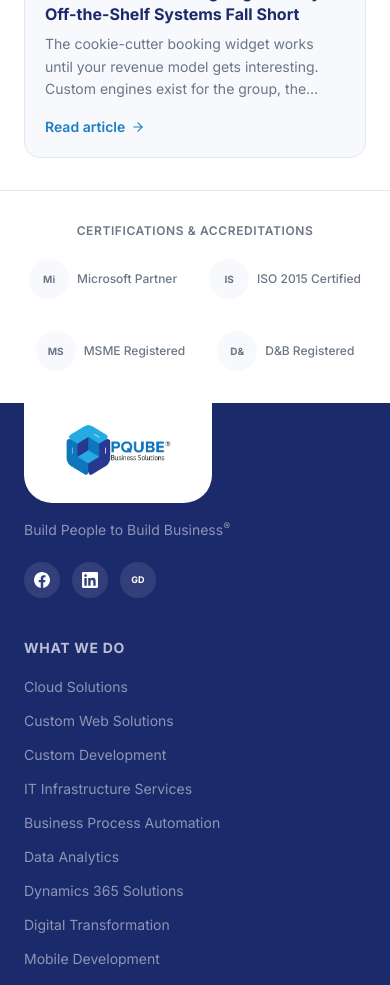
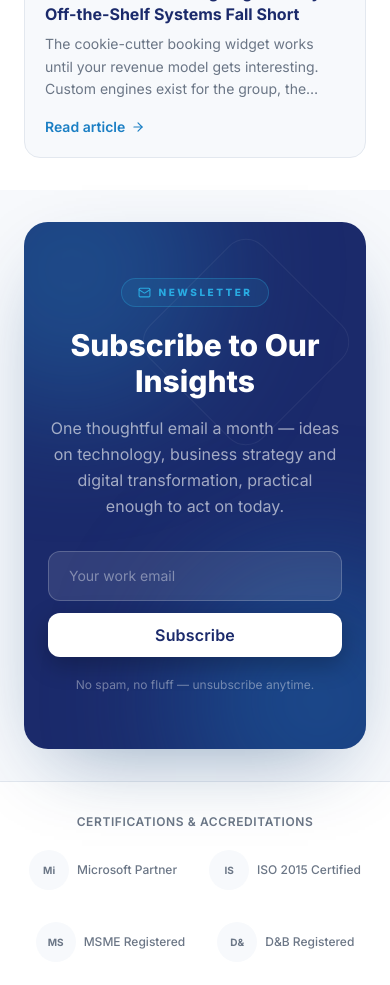
Before and after one commit to MIRUN2303/PQube, a React (Vite) app: page /insights in a window 390 px wide. Shown: the part 4780-5765 px from the top of the page. Built offline with nearby package versions, Linux system fonts and the light colour scheme.

Commit message:
Cubes cursor interaction via forwarded events, remove UI-explanation copy, subscribe to insights section, schedule-demo buttons to MS Bookings

```diff
--- a/src/components/Header.jsx
+++ b/src/components/Header.jsx
@@ -103,7 +103,7 @@ export default function Header() {
               lineColor="#29ABE2"
               textColor="#FFFFFF"
               intensity={1.3}
-              onClick={() => navigate('/contact')}
+              onClick={() => window.open('https://bookings.cloud.microsoft/book/PQubeBusinessSolutions@pqube.in/?ismsaljsauthenabled=true', '_blank', 'noopener,noreferrer')}
             >
               Schedule Free Demo
             </SpecularButton>
--- a/src/components/Hero.jsx
+++ b/src/components/Hero.jsx
@@ -27,7 +27,7 @@ export default function Hero() {
 
             <div className="flex flex-col sm:flex-row items-center gap-4 justify-center lg:justify-start">
               <a
-                href="/contact"
+                href="https://bookings.cloud.microsoft/book/PQubeBusinessSolutions@pqube.in/?ismsaljsauthenabled=true"
                 className="inline-flex items-center justify-center px-8 py-3.5 text-base font-semibold text-white bg-[var(--color-accent)] hover:bg-[var(--color-accent-hover)] rounded-full transition-all duration-200 shadow-md hover:shadow-lg hover:-translate-y-0.5"
               >
                 Schedule Free Demo
--- a/src/components/MobileDrawer.jsx
+++ b/src/components/MobileDrawer.jsx
@@ -105,9 +105,9 @@ export default function MobileDrawer({ isOpen, onClose }) {
 
         {/* Bottom CTA */}
         <div className="px-5 py-4 border-t border-[var(--pqube-gray-200)] shrink-0 space-y-2">
-          <Link to="/contact" onClick={onClose} className="flex items-center justify-center w-full px-5 py-3 text-sm font-semibold text-white bg-[var(--pqube-navy)] hover:bg-[var(--pqube-blue)] rounded-lg transition-all">
+          <a href="https://bookings.cloud.microsoft/book/PQubeBusinessSolutions@pqube.in/?ismsaljsauthenabled=true" target="_blank" rel="noopener noreferrer" onClick={onClose} className="flex items-center justify-center w-full px-5 py-3 text-sm font-semibold text-white bg-[var(--pqube-navy)] hover:bg-[var(--pqube-blue)] rounded-lg transition-all">
             Schedule Free Demo
-          </Link>
+          </a>
           <a href="tel:+919731249009" onClick={onClose} className="flex items-center justify-center gap-2 w-full px-5 py-3 text-sm font-medium text-[var(--pqube-navy)] border border-[var(--pqube-gray-200)] rounded-lg hover:bg-[var(--pqube-gray-50)] transition-colors">
             <Phone size={14} /> +91 97312 49009
           </a>
--- a/src/components/SpecularButton.jsx
+++ b/src/components/SpecularButton.jsx
@@ -237,7 +237,8 @@ const SpecularButton = ({
   );
 
   if (href) {
-    return <a href={href} {...baseProps}>{content}</a>;
+    const external = /^https?:\/\//.test(href);
+    return <a href={href} {...(external ? { target: '_blank', rel: 'noopener noreferrer' } : {})} {...baseProps}>{content}</a>;
   }
 
   return <button type={type} {...baseProps}>{content}</button>;
--- a/src/pages/Clients.jsx
+++ b/src/pages/Clients.jsx
@@ -22,9 +22,6 @@ export default function Clients() {
           <div className="text-center mb-12">
             <ShinyText text="Client Stories" color="#29ABE2" shineColor="#ffffff" speed={3} spread={120} className="inline-block text-xs font-semibold uppercase tracking-[0.15em] mb-3" />
             <BlurReveal text="What We Build, Together" className="text-3xl md:text-4xl font-extrabold text-[var(--pqube-navy)]" blur={12} y={24} rotate={5} stagger={0.12} />
-            <p className="text-[var(--pqube-gray-500)] max-w-xl mx-auto mt-4">
-              Every partnership starts in a different corner of the business — pick a client to see how we partnered with them.
-            </p>
           </div>
 
           <div className="grid grid-cols-1 md:grid-cols-2 lg:grid-cols-3 gap-5">
--- a/src/pages/Contact.jsx
+++ b/src/pages/Contact.jsx
@@ -127,7 +127,7 @@ export default function Contact() {
           <h2 className="text-2xl md:text-3xl font-extrabold text-white mb-3">Prefer a direct conversation?</h2>
           <p className="text-white/80 max-w-xl mx-auto mb-7">Book a free 30-minute discovery call — no pitch, just a clear path forward.</p>
           <SpecularButton
-            href="/contact"
+            href="https://bookings.cloud.microsoft/book/PQubeBusinessSolutions@pqube.in/?ismsaljsauthenabled=true"
             size="lg"
             radius={10}
             baseColor="#FFFFFF"
--- a/src/pages/Insights.jsx
+++ b/src/pages/Insights.jsx
@@ -1,13 +1,25 @@
-import { ArrowRight } from 'lucide-react';
+import { useState } from 'react';
+import { ArrowRight, Check, Mail } from 'lucide-react';
 import { Link } from 'react-router-dom';
 import PageHero from '../components/PageHero';
 import ShinyText from '../components/ShinyText';
 import BlurReveal from '../components/BlurReveal';
+import SpecularButton from '../components/SpecularButton';
 import { insights } from '../data/insights';
 
 const HERO_IMAGE = 'https://images.unsplash.com/photo-1504711434969-e33886168f5c?w=1920&q=80';
 
 export default function Insights() {
+  const [email, setEmail] = useState('');
+  const [subscribed, setSubscribed] = useState(false);
+
+  const handleSubscribe = (e) => {
+    e.preventDefault();
+    setSubscribed(true);
+    setEmail('');
+    setTimeout(() => setSubscribed(false), 6000);
+  };
+
   return (
     <main className="bg-[var(--pqube-gray-50)]">
       <PageHero
@@ -60,6 +72,55 @@ export default function Insights() {
           </div>
         </div>
       </section>
+
+      {/* Subscribe */}
+      <section className="section-padding bg-[var(--pqube-gray-50)]">
+        <div className="container-page">
+          <div className="relative overflow-hidden rounded-3xl bg-[var(--pqube-navy)] px-6 py-14 md:py-20 text-center shadow-[0_30px_80px_-30px_rgba(11,58,110,0.45)]">
+            {/* decorative orbs */}
+            <div className="absolute -top-24 -left-24 w-72 h-72 rounded-full bg-[var(--pqube-cyan)]/25 blur-3xl pointer-events-none" aria-hidden="true" />
+            <div className="absolute -bottom-24 -right-24 w-72 h-72 rounded-full bg-[var(--pqube-blue)]/35 blur-3xl pointer-events-none" aria-hidden="true" />
+            <div className="absolute top-10 right-10 border border-white/[0.06] rounded-3xl w-40 h-40 rotate-45 pointer-events-none" aria-hidden="true" />
+
+            <div className="relative max-w-2xl mx-auto">
+              <span className="inline-flex items-center gap-2 text-[10px] font-extrabold uppercase tracking-[0.25em] text-[var(--pqube-cyan)] bg-[var(--pqube-cyan)]/10 border border-[var(--pqube-cyan)]/30 rounded-full px-4 py-1.5 mb-5">
+                <Mail size={13} /> Newsletter
+              </span>
+              <h2 className="text-3xl md:text-4xl font-extrabold text-white mb-4">Subscribe to Our Insights</h2>
+              <p className="text-white/60 max-w-xl mx-auto mb-8 leading-relaxed">
+                One thoughtful email a month — ideas on technology, business strategy and digital transformation, practical enough to act on today.
+              </p>
+
+              {subscribed ? (
+                <div className="flex flex-col items-center justify-center gap-3 py-4">
+                  <div className="w-14 h-14 rounded-full bg-[var(--pqube-cyan)]/15 border border-[var(--pqube-cyan)]/30 flex items-center justify-center">
+                    <Check size={24} className="text-[var(--pqube-cyan)]" />
+                  </div>
+                  <p className="text-white font-semibold">You&apos;re subscribed!</p>
+                  <p className="text-sm text-white/50">Watch your inbox for the next edition.</p>
+                </div>
+              ) : (
+                <form onSubmit={handleSubscribe} className="flex flex-col sm:flex-row gap-3 max-w-lg mx-auto" noValidate>
+                  <input
+                    type="email"
+                    required
+                    value={email}
+                    onChange={(e) => setEmail(e.target.value)}
+                    placeholder="Your work email"
+                    aria-label="Email address"
+                    className="flex-1 min-w-0 px-5 py-3.5 rounded-xl bg-white/10 border border-white/20 text-white placeholder-white/40 text-sm focus:outline-none focus:ring-2 focus:ring-[var(--pqube-cyan)] focus:border-transparent transition-all"
+                  />
+                  <SpecularButton size="md" radius={12} baseColor="#FFFFFF" lineColor="#29ABE2" textColor="#1B2A6B" intensity={1.3}>
+                    Subscribe
+                  </SpecularButton>
+                </form>
+              )}
+
+              <p className="mt-5 text-xs text-white/40">No spam, no fluff — unsubscribe anytime.</p>
+            </div>
+          </div>
+        </div>
+      </section>
     </main>
   );
 }
--- a/src/pages/Portfolio.jsx
+++ b/src/pages/Portfolio.jsx
@@ -717,7 +717,7 @@ export default function Portfolio() {
                 clients, testimonials and case studies — all in a single shareable deck.
               </p>
               <ul className="text-left space-y-2.5 mb-8">
-                {['Drag pages like a real booklet', 'Autoplay flips pages for you', 'Full-screen view on any page'].map((line) => (
+                {['Autoplay flips pages for you', 'Full-screen view on any page'].map((line) => (
                   <li key={line} className="flex items-start gap-2.5 text-sm text-white/80">
                     <span className="w-5 h-5 rounded-full bg-[var(--pqube-cyan)]/15 text-[var(--pqube-cyan)] flex items-center justify-center shrink-0 mt-0.5">
                       <Check size={12} strokeWidth={3} />
--- a/src/pages/Services.jsx
+++ b/src/pages/Services.jsx
@@ -74,7 +74,7 @@ export default function Services() {
         <div className="container-page text-center">
           <h2 className="text-2xl md:text-3xl font-extrabold text-white mb-3">Not sure where to start?</h2>
           <p className="text-white/80 max-w-xl mx-auto mb-7">Tell us your challenge — we'll map the right services and a clear path forward in a free consultation.</p>
-          <a href="/contact" className="inline-flex items-center justify-center gap-2 px-8 py-4 text-base font-semibold text-[var(--pqube-navy)] bg-white rounded-xl hover:bg-[var(--pqube-gray-50)] transition-all shadow-lg">
+          <a href="https://bookings.cloud.microsoft/book/PQubeBusinessSolutions@pqube.in/?ismsaljsauthenabled=true" target="_blank" rel="noopener noreferrer" className="inline-flex items-center justify-center gap-2 px-8 py-4 text-base font-semibold text-[var(--pqube-navy)] bg-white rounded-xl hover:bg-[var(--pqube-gray-50)] transition-all shadow-lg">
             Schedule Free Demo <ArrowRight size={18} />
           </a>
         </div>
```
Also changed, not shown: src/pages/About.jsx (+33 -9 lines).
